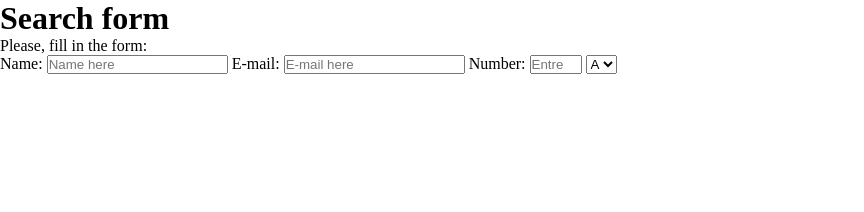
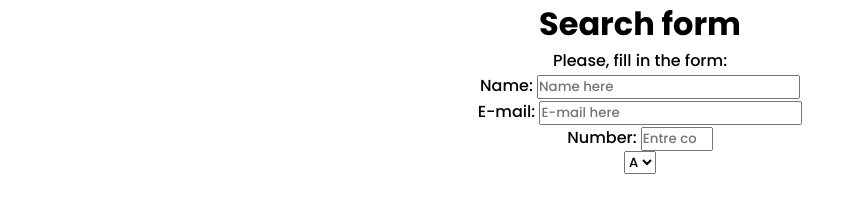
Before and after one commit to juniormandriva74/form-data-validation, a plain HTML site: page index.html in a window 1280 px wide. Shown: the whole page, without its empty margins (0-864 px from the left). Drawn offline with Linux system fonts and the light colour scheme.

Commit message:
Initial styles from css body and form

```diff
--- a/css/styles.css
+++ b/css/styles.css
@@ -1,5 +1,28 @@
+@import url('https://fonts.googleapis.com/css2?family=Poppins:wght@300;500;600;700&display=swap');
+
 * {
     margin: 0;
     padding: 0;
     box-sizing: border-box;
+    font-family: 'Poppins', sans-serif;
 }
+
+body {
+    /*background: linear-gradient(to right, ); */
+    max-height: 100hv;
+    width: 100%;
+}
+
+#header {
+    display: flex;
+    flex-direction: column;
+    align-items: center;
+    justify-content: center;
+}
+
+form {
+    display: flex;
+    flex-direction: column;
+    justify-content: center;
+    align-items: center;
+}
--- a/index.html
+++ b/index.html
@@ -8,8 +8,11 @@
     <link rel="stylesheet" href="css/styles.css">
 </head>
 <body>
-    <h1 id="title">Search form</h1>
-    <p id="description">Please, fill in the form:</p>
+    <div id="header">
+        <h1 id="title">Search form</h1>
+        <p id="description">Please, fill in the form:</p>
+    </div>
+
     <form action="#" id="survey-form">
         <label for="" id="name-label">Name:
             <input type="text" name="" id="name" placeholder="Name here" required>
```
